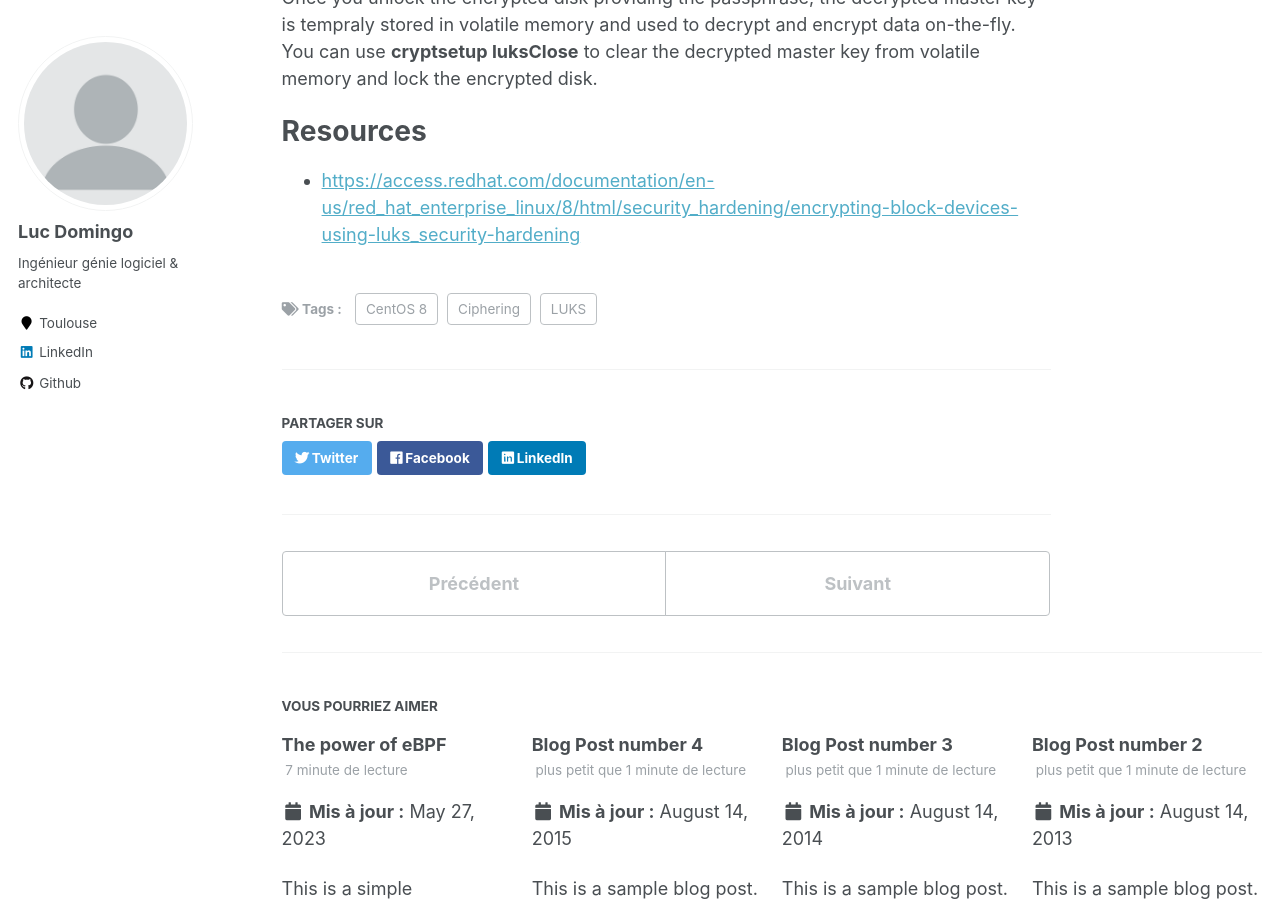
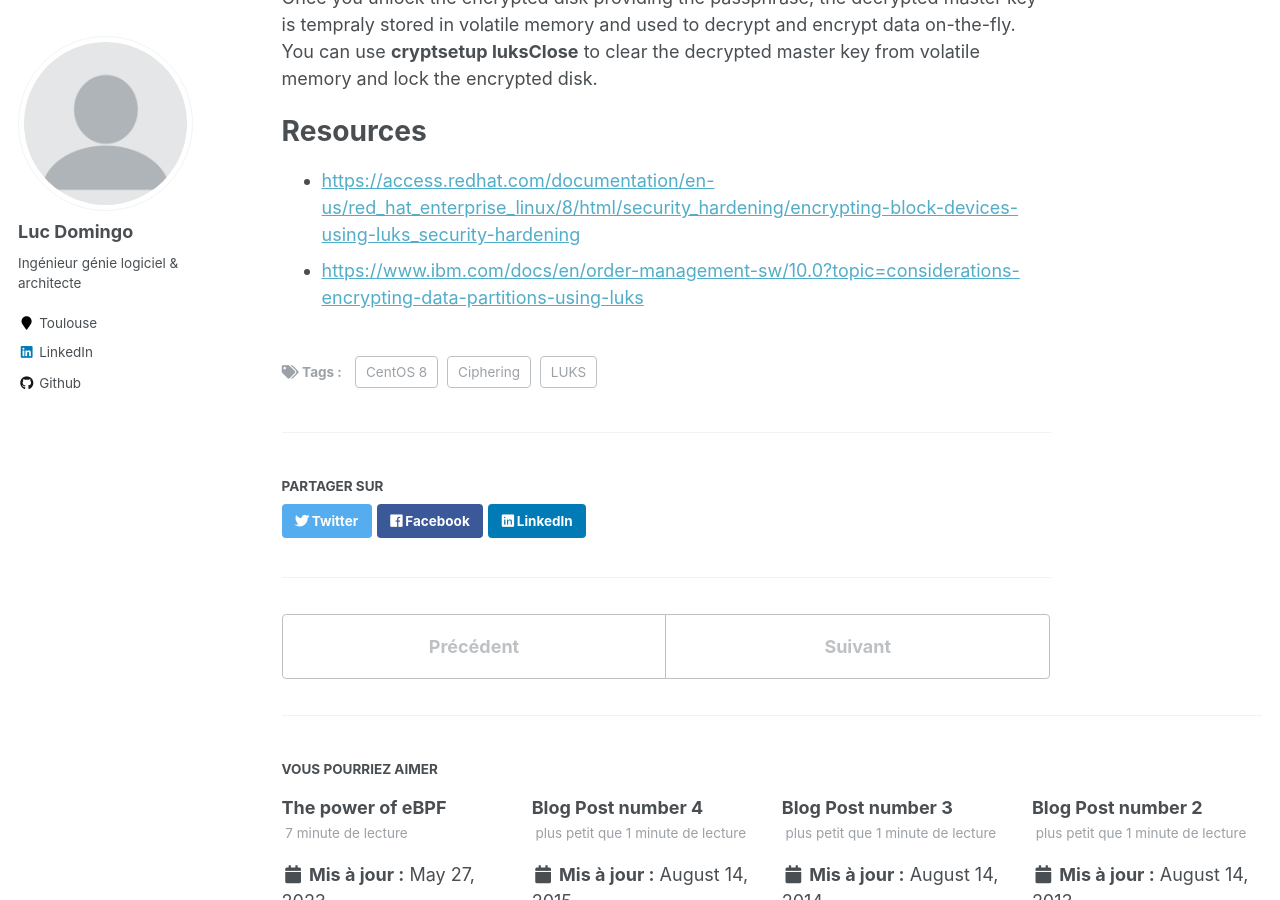
Before and after one commit to LucDomingo/mywebsite, a Jekyll site: the page built from _posts/2022-12-12-ciphering-disk-linux.md, in a window 1280 px wide and 900 px high, scrolled down 3157 px. Built offline with Jekyll 4.4.1, drawn with Linux system fonts in a browser that asks for light colours; part of the change alters nothing that is shown.

Commit message:
Update 2022-12-12-ciphering-disk-linux.md

```diff
--- a/_posts/2022-12-12-ciphering-disk-linux.md
+++ b/_posts/2022-12-12-ciphering-disk-linux.md
@@ -110,3 +110,4 @@ Once you unlock the encrypted disk providing the passphrase, the decrypted maste
 Resources
 ======
 - [https://access.redhat.com/documentation/en-us/red_hat_enterprise_linux/8/html/security_hardening/encrypting-block-devices-using-luks_security-hardening](https://access.redhat.com/documentation/en-us/red_hat_enterprise_linux/8/html/security_hardening/encrypting-block-devices-using-luks_security-hardening)
+- [https://www.ibm.com/docs/en/order-management-sw/10.0?topic=considerations-encrypting-data-partitions-using-luks](https://www.ibm.com/docs/en/order-management-sw/10.0?topic=considerations-encrypting-data-partitions-using-luks)
```
